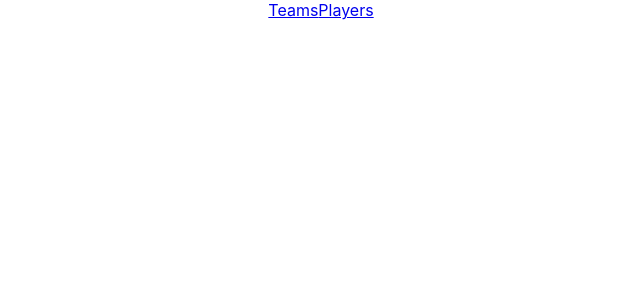
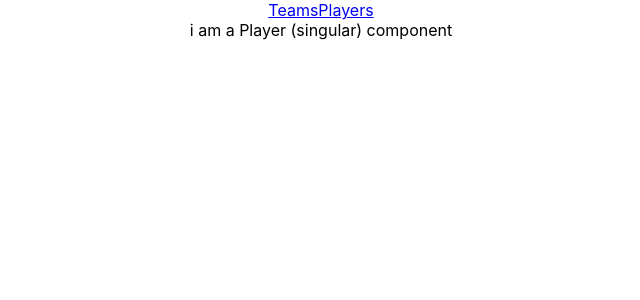
Before and after one commit to michellerenehey/react-kickball-league, a React (Create React App) app: page /players/1 in a window 1280 px wide. Shown: the top 300 px of the page, without its empty margins (319-959 px from the left). Built offline with nearby package versions, Linux system fonts and the light colour scheme.

Commit message:
added player and team to router

```diff
--- a/public/index.html
+++ b/public/index.html
@@ -5,10 +5,7 @@
     <link rel="icon" href="%PUBLIC_URL%/favicon.ico" />
     <meta name="viewport" content="width=device-width, initial-scale=1" />
     <meta name="theme-color" content="#000000" />
-    <meta
-      name="description"
-      content="Web site created using create-react-app"
-    />
+    <meta name="description" content="Web site created using create-react-app" />
     <link rel="apple-touch-icon" href="%PUBLIC_URL%/logo192.png" />
     <!--
       manifest.json provides metadata used when your web app is installed on a
@@ -24,7 +21,7 @@
       work correctly both with client-side routing and a non-root public URL.
       Learn how to configure a non-root public URL by running `npm run build`.
     -->
-    <title>React App</title>
+    <title>Kickball App</title>
   </head>
   <body>
     <noscript>You need to enable JavaScript to run this app.</noscript>
--- a/src/App.js
+++ b/src/App.js
@@ -3,6 +3,8 @@ import { BrowserRouter, Switch, NavLink, Route } from 'react-router-dom';
 
 import Teams from './views/Teams/Teams';
 import Players from './views/Players/Players';
+import Team from './views/Team/Team';
+import Player from './views/Player/Player';
 
 function App() {
   return (
@@ -12,7 +14,9 @@ function App() {
         <NavLink to="/players">Players</NavLink>
         <Switch>
           <Route exact path="/teams" component={Teams} />
+          <Route exact path="/teams/:id" component={Team} />
           <Route exact path="/players" component={Players} />
+          <Route exact path="/players/:id" component={Player} />
         </Switch>
       </BrowserRouter>
     </div>
--- a/src/views/Player/Player.js
+++ b/src/views/Player/Player.js
@@ -0,0 +1,5 @@
+import React from 'react';
+
+export default function Player() {
+  return <div>i am a Player (singular) component</div>;
+}
--- a/src/views/Team/Team.js
+++ b/src/views/Team/Team.js
@@ -0,0 +1,5 @@
+import React from 'react';
+
+export default function Team() {
+  return <div>i am a Team (singular) component</div>;
+}
```
